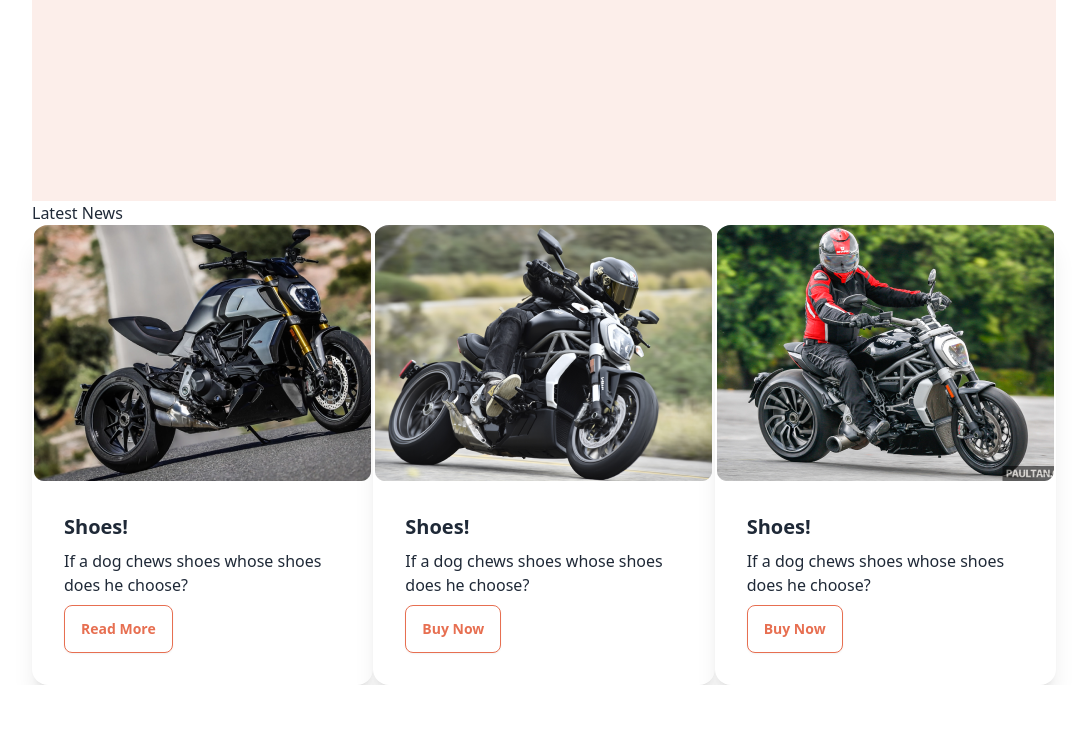
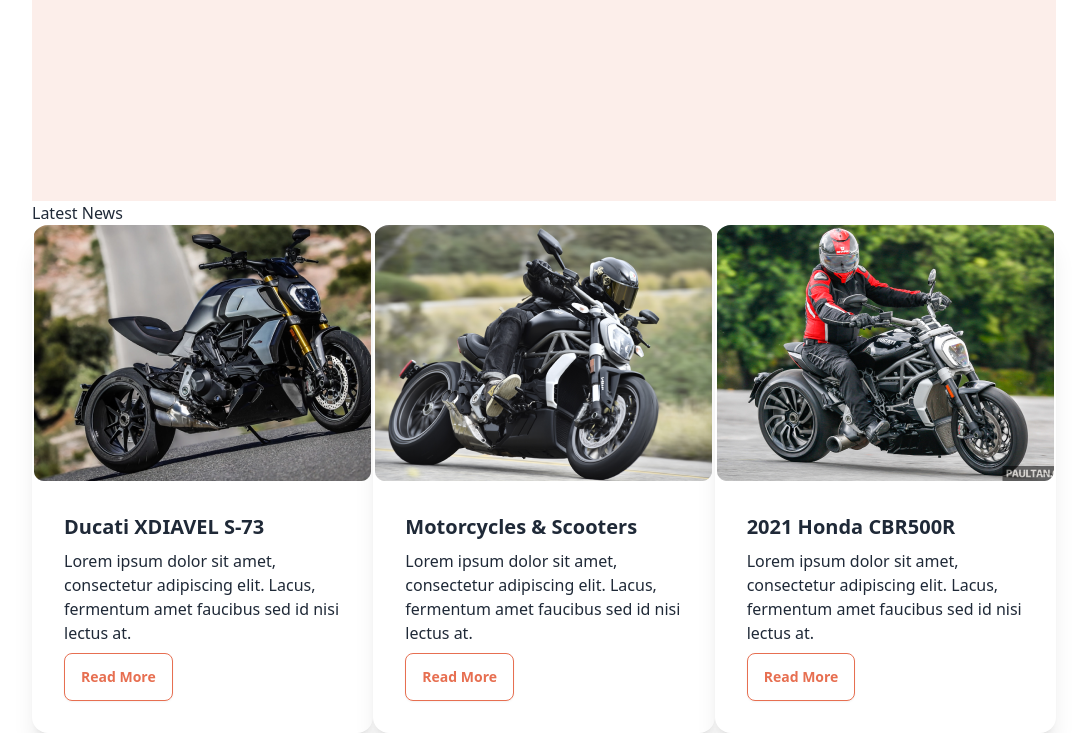
Before and after one commit to T-ahiti/biker-zone, a plain HTML site: page index.html in a window 1280 px wide. Shown: the part 679-1412 px from the top of the page, without its empty margins (96-1183 px from the left). Before the commit the page ends 1364 px from the top, so only its background shows below. Drawn offline with nearby package versions, Linux system fonts and the light colour scheme.

Commit message:
text added in feature

```diff
--- a/index.html
+++ b/index.html
@@ -141,8 +141,8 @@
           <div class="card w-96 bg-base-100 shadow-xl">
             <figure><img src="images/others/latest1.png" alt="Shoes" /></figure>
             <div class="card-body">
-              <h2 class="card-title">Shoes!</h2>
-              <p>If a dog chews shoes whose shoes does he choose?</p>
+              <h2 class="card-title">Ducati XDIAVEL S-73</h2>
+              <p>Lorem ipsum dolor sit amet, consectetur adipiscing elit. Lacus, fermentum amet faucibus sed id nisi lectus at.</p>
               <div class="card-actions justify-start">
                 <button class="btn text-[#E76F51] bg-[#ffffff] border-[#E76F51] hover:bg-[#E76F51] hover:text-[#ffffff]">Read More</button>
               </div>
@@ -152,10 +152,10 @@
           <div class="card w-96 bg-base-100 shadow-xl">
             <figure><img src="images/others/latest2.png" alt="Shoes" /></figure>
             <div class="card-body">
-              <h2 class="card-title">Shoes!</h2>
-              <p>If a dog chews shoes whose shoes does he choose?</p>
+              <h2 class="card-title">Motorcycles & Scooters</h2>
+              <p>Lorem ipsum dolor sit amet, consectetur adipiscing elit. Lacus, fermentum amet faucibus sed id nisi lectus at.</p>
               <div class="card-actions justify-start">
-                <button class="btn  text-[#E76F51] bg-[#ffffff] border-[#E76F51] hover:bg-[#E76F51] hover:text-[#ffffff]">Buy Now</button>
+                <button class="btn  text-[#E76F51] bg-[#ffffff] border-[#E76F51] hover:bg-[#E76F51] hover:text-[#ffffff]">Read More</button>
               </div>
             </div>
           </div>
@@ -163,10 +163,10 @@
           <div class="card w-96 bg-base-100 shadow-xl">
             <figure><img src="images/others/latest3.png" alt="Shoes" /></figure>
             <div class="card-body">
-              <h2 class="card-title">Shoes!</h2>
-              <p>If a dog chews shoes whose shoes does he choose?</p>
+              <h2 class="card-title">2021 Honda CBR500R</h2>
+              <p>Lorem ipsum dolor sit amet, consectetur adipiscing elit. Lacus, fermentum amet faucibus sed id nisi lectus at.</p>
               <div class="card-actions justify-start">
-                <button class="btn  text-[#E76F51] bg-[#ffffff] border-[#E76F51] hover:bg-[#E76F51] hover:text-[#ffffff]">Buy Now</button>
+                <button class="btn  text-[#E76F51] bg-[#ffffff] border-[#E76F51] hover:bg-[#E76F51] hover:text-[#ffffff]">Read More</button>
               </div>
             </div>
           </div>
```
